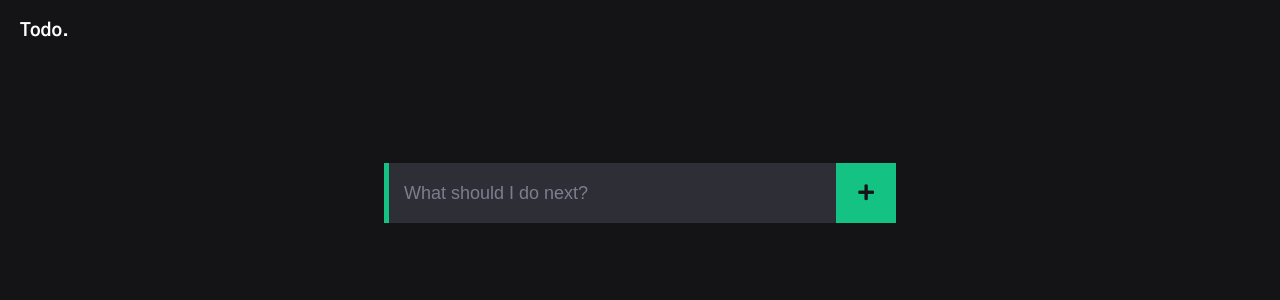
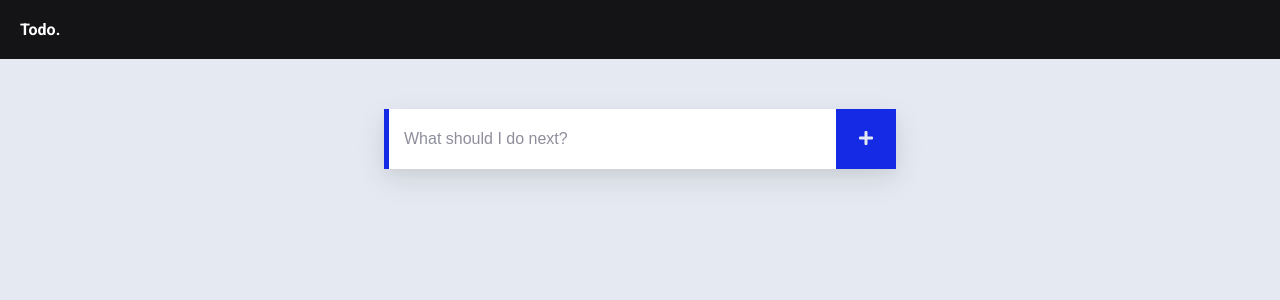
Before and after one commit to EtienneDelorieux/react-todo-app, a React (Create React App) app: page / in a window 1280 px wide. Shown: the top 300 px of the page. Built offline with nearby package versions, Linux system fonts and the light colour scheme.

Commit message:
Changed structure of the page and added a lot of style

```diff
--- a/src/components/App/App.js
+++ b/src/components/App/App.js
@@ -63,7 +63,7 @@ class App extends React.Component {
                   type="text"
                   value={this.state.inputValue}
                   placeholder="What should I do next?"
-                  autoFocus="autofocus"
+                  autofocus="autofocus"
                   onChange={(event) => this.updateInputValue(event)}
                   />
                 <button type="submit">
@@ -75,7 +75,7 @@ class App extends React.Component {
               <div className="task" key={item.objectID} onClick={() => this.removeTask(item.objectID)}>
                 {item.taskTitle}
                 <span className="task__mark">
-                  <p>Mark as done<i className="fas fa-check"></i></p>
+                  <p><i className="fas fa-check"></i></p>
                 </span>
               </div>
             )}
--- a/src/components/Header/header.css
+++ b/src/components/Header/header.css
@@ -1,2 +1,3 @@
 header {
-  padding: 20px; }
+  padding: 20px;
+  background-color: #141417; }
--- a/src/components/Header/header.scss
+++ b/src/components/Header/header.scss
@@ -1,3 +1,6 @@
+@import "../../stylesheets/_variables.scss";
+
 header {
   padding: 20px;
+  background-color: $dark;
 }
--- a/src/stylesheets/_global.scss
+++ b/src/stylesheets/_global.scss
@@ -5,13 +5,13 @@
 }
 
 :root {
-  font-size: 18px;
+  font-size: 16px;
 }
 
 body {
   font-size: 1rem;
-  font-family: "Gothic A1", "Helvetica", sans-serif;
-  background-color: #141417;
+  font-family: "Roboto", "Helvetica", sans-serif;
+  background-color: $light;
   color: #fff;
 }
 
@@ -21,7 +21,7 @@ body {
 }
 
 .task__wrapper {
-  padding-top: 100px;
+  padding-top: 50px;
   width: 40%;
 }
 
@@ -35,3 +35,9 @@ input:focus,
 button:focus {
   outline: none;
 }
+
+@media (max-width: 999px) {
+  .task__wrapper {
+    width: 80%;
+  }
+}
--- a/src/stylesheets/_variables.scss
+++ b/src/stylesheets/_variables.scss
@@ -1,2 +1,4 @@
 // Colors
-$primary-color: #14c384;
+$primary-color: #152ae4;
+$light: #e5eaf2;
+$dark: #141417;
--- a/src/stylesheets/index.css
+++ b/src/stylesheets/index.css
@@ -1,16 +1,16 @@
-@import url("https://fonts.googleapis.com/css?family=Gothic+A1:400,600,700,900");
+@import url("https://fonts.googleapis.com/css?family=Roboto:400,600,700,900");
 * {
   box-sizing: border-box;
   padding: 0;
   margin: 0; }
 
 :root {
-  font-size: 18px; }
+  font-size: 16px; }
 
 body {
   font-size: 1rem;
-  font-family: "Gothic A1", "Helvetica", sans-serif;
-  background-color: #141417;
+  font-family: "Roboto", "Helvetica", sans-serif;
+  background-color: #e5eaf2;
   color: #fff; }
 
 #task__list {
@@ -18,7 +18,7 @@ body {
   justify-content: center; }
 
 .task__wrapper {
-  padding-top: 100px;
+  padding-top: 50px;
   width: 40%; }
 
 h1 {
@@ -30,19 +30,22 @@ input:focus,
 button:focus {
   outline: none; }
 
+@media (max-width: 999px) {
+  .task__wrapper {
+    width: 80%; } }
+
 /* TASKS */
 .task__add {
-  margin-bottom: 30px; }
+  margin-bottom: 50px; }
 
 .task__add form,
 .task {
   display: flex;
-  align-items: center; }
+  align-items: center;
+  position: relative; }
 
 .task__add input,
-.task__add button,
-.task__title,
-.task__finish button {
+.task__add button {
   height: 60px;
   line-height: 60px;
   border: none;
@@ -50,53 +53,55 @@ button:focus {
   font-size: 1rem; }
 
 .task__add input {
-  width: calc(100% - 60px);
+  width: 100%;
   padding: 0 20px;
-  background-color: #26262d;
-  color: #fff; }
+  background-color: #fff;
+  color: #141417; }
 
 ::placeholder {
-  color: #7d7d8e; }
+  color: #8e8e9c; }
 
 .task__add input:focus {
-  background-color: #2e2e37;
-  box-shadow: inset 5px 0 0 #14c384; }
+  box-shadow: inset 5px 0 0 #152ae4, 0 5px 10px rgba(0, 0, 0, 0.03), 0 10px 30px rgba(0, 0, 0, 0.1); }
 
 .task__add button {
+  position: absolute;
+  top: 0;
+  right: 0;
   width: 60px;
-  background-color: #14c384;
-  color: #141417; }
+  background-color: #152ae4;
+  color: #e5eaf2; }
 
 .task__add button:hover {
   cursor: pointer;
-  background-color: #15d48f; }
+  background-color: #273beb; }
 
 .task {
-  background-color: #1d1d21;
+  background-color: #dbe2ed;
   width: 100%;
-  color: #7d7d8e;
+  color: #5b5b69;
   padding: 10px 20px;
   line-height: 1.25rem;
   margin-bottom: 10px;
-  position: relative;
-  transition: all 0.25s;
-  font-size: 0.8rem; }
+  transition: all 0.25s; }
 
 .task:hover {
-  background-color: #19191d;
+  background-color: #fff;
   cursor: pointer; }
 
 .task__mark {
+  font-size: 1rem;
   position: absolute;
   right: 0;
   top: 0;
   opacity: 0;
   transform: translateX(0);
   transition: all 0.25s;
-  color: #14c384;
-  background: -moz-linear-gradient(left, rgba(25, 25, 29, 0) 0%, #19191d 75%);
-  background: -webkit-linear-gradient(left, rgba(25, 25, 29, 0) 0%, #19191d 75%);
-  background: linear-gradient(to right, rgba(25, 25, 29, 0) 0%, #19191d 75%);
+  color: #152ae4;
+  font-weight: 600;
+  background: -moz-linear-gradient(left, rgba(255, 255, 255, 0) 0%, white 100%);
+  background: -webkit-linear-gradient(left, rgba(255, 255, 255, 0) 0%, white 100%);
+  background: linear-gradient(to right, rgba(255, 255, 255, 0) 0%, white 100%);
   width: 100%;
   height: 100%;
   display: flex;
@@ -108,4 +113,4 @@ button:focus {
 
 .task:hover .task__mark {
   opacity: 1;
-  transform: translateX(-20px); }
+  padding-right: 20px; }
--- a/src/stylesheets/index.scss
+++ b/src/stylesheets/index.scss
@@ -1,23 +1,22 @@
 @import "./_variables.scss";
 @import "./_global.scss";
 
-@import url('https://fonts.googleapis.com/css?family=Gothic+A1:400,600,700,900');
+@import url('https://fonts.googleapis.com/css?family=Roboto:400,600,700,900');
 
 /* TASKS */
 .task__add {
-  margin-bottom: 30px;
+  margin-bottom: 50px;
 }
 
 .task__add form,
 .task {
   display: flex;
   align-items: center;
+  position: relative;
 }
 
 .task__add input,
-.task__add button,
-.task__title,
-.task__finish button {
+.task__add button {
   height: 60px;
   line-height: 60px;
   border: none;
@@ -26,60 +25,62 @@
 }
 
 .task__add input {
-  width: calc(100% - 60px);
+  width: 100%;
   padding: 0 20px;
-  background-color: #26262d;
-  color: #fff;
+  background-color: #fff;
+  color: $dark;
 }
 
 ::placeholder {
-  color: #7d7d8e;
+  color: lighten($dark, 50%);
 }
 
 .task__add input:focus {
-  background-color: #2e2e37;
-  box-shadow: inset 5px 0 0 #14c384;
+  box-shadow: inset 5px 0 0 $primary-color, 0 5px 10px rgba(0, 0, 0, 0.03), 0 10px 30px rgba(0, 0, 0, 0.1);
 }
 
 .task__add button {
+  position: absolute;
+  top: 0;
+  right: 0;
   width: 60px;
   background-color: $primary-color;
-  color: #141417;
+  color: $light;
 }
 
 .task__add button:hover {
   cursor: pointer;
-  background-color: #15d48f;
+  background-color: lighten($primary-color, 5%);
 }
 
 .task {
-  background-color: #1d1d21;
+  background-color: darken($light, 3%);
   width: 100%;
-  color: #7d7d8e;
+  color: lighten($dark, 30%);
   padding: 10px 20px;
   line-height: 1.25rem;
   margin-bottom: 10px;
-  position: relative;
   transition: all 0.25s;
-  font-size: 0.8rem;
 }
 
 .task:hover {
-  background-color: #19191d;
+  background-color: #fff;
   cursor: pointer;
 }
 
 .task__mark {
+  font-size: 1rem;
   position: absolute;
   right: 0;
   top: 0;
   opacity: 0;
   transform: translateX(0);
   transition: all 0.25s;
-  color: #14c384;
-  background: -moz-linear-gradient(left, rgba(25,25,29,0) 0%, rgba(25,25,29,1) 75%);
-  background: -webkit-linear-gradient(left, rgba(25,25,29,0) 0%,rgba(25,25,29,1) 75%);
-  background: linear-gradient(to right, rgba(25,25,29,0) 0%,rgba(25,25,29,1) 75%);
+  color: $primary-color;
+  font-weight: 600;
+  background: -moz-linear-gradient(left, rgba(255,255,255,0) 0%, rgba(255,255,255,1) 100%);
+  background: -webkit-linear-gradient(left, rgba(255,255,255,0) 0%,rgba(255,255,255,1) 100%);
+  background: linear-gradient(to right, rgba(255,255,255,0) 0%,rgba(255,255,255,1) 100%);
   width: 100%;
   height: 100%;
   display: flex;
@@ -93,5 +94,5 @@
 
 .task:hover .task__mark  {
   opacity: 1;
-  transform: translateX(-20px);
+  padding-right: 20px;
 }
```
